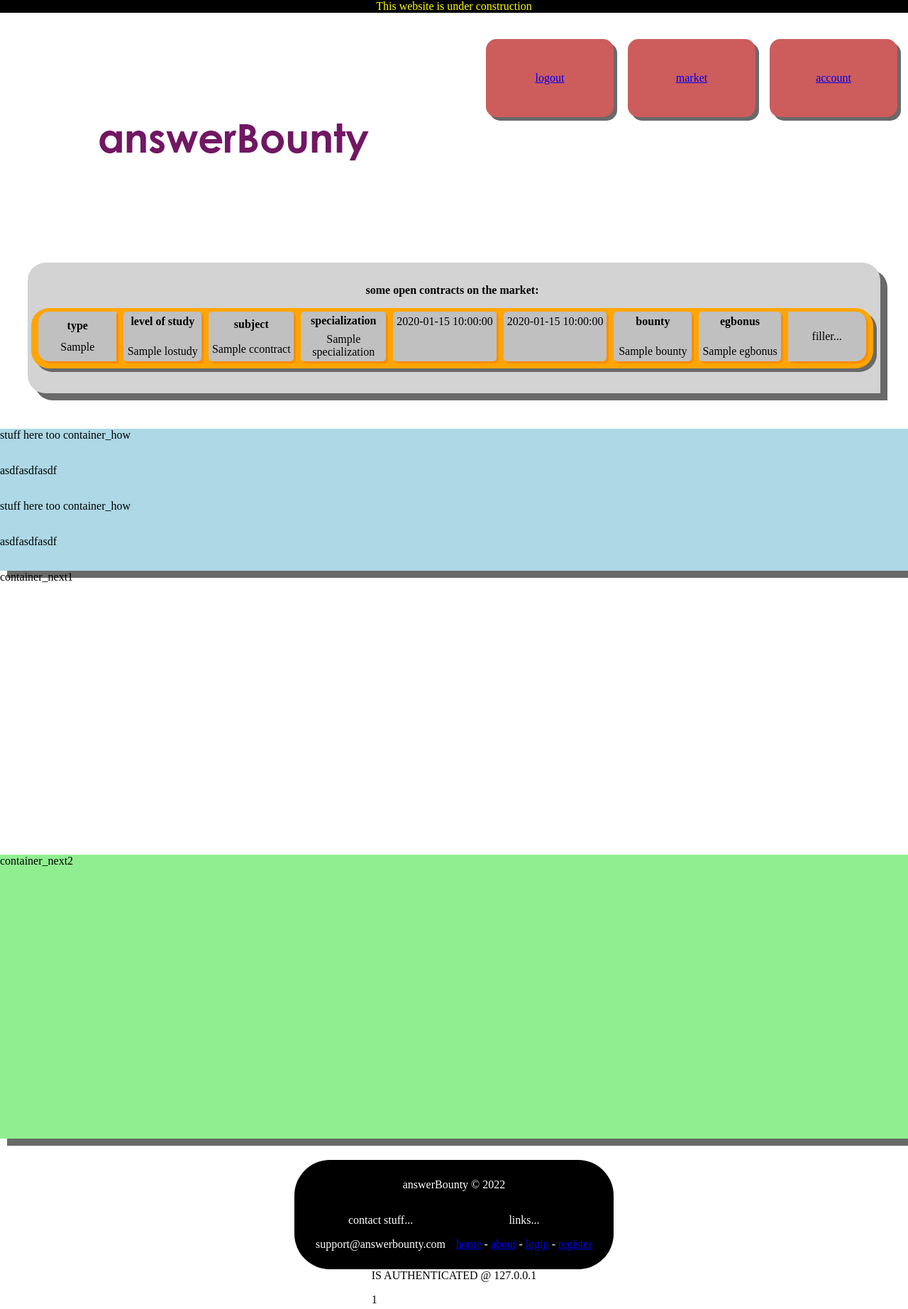
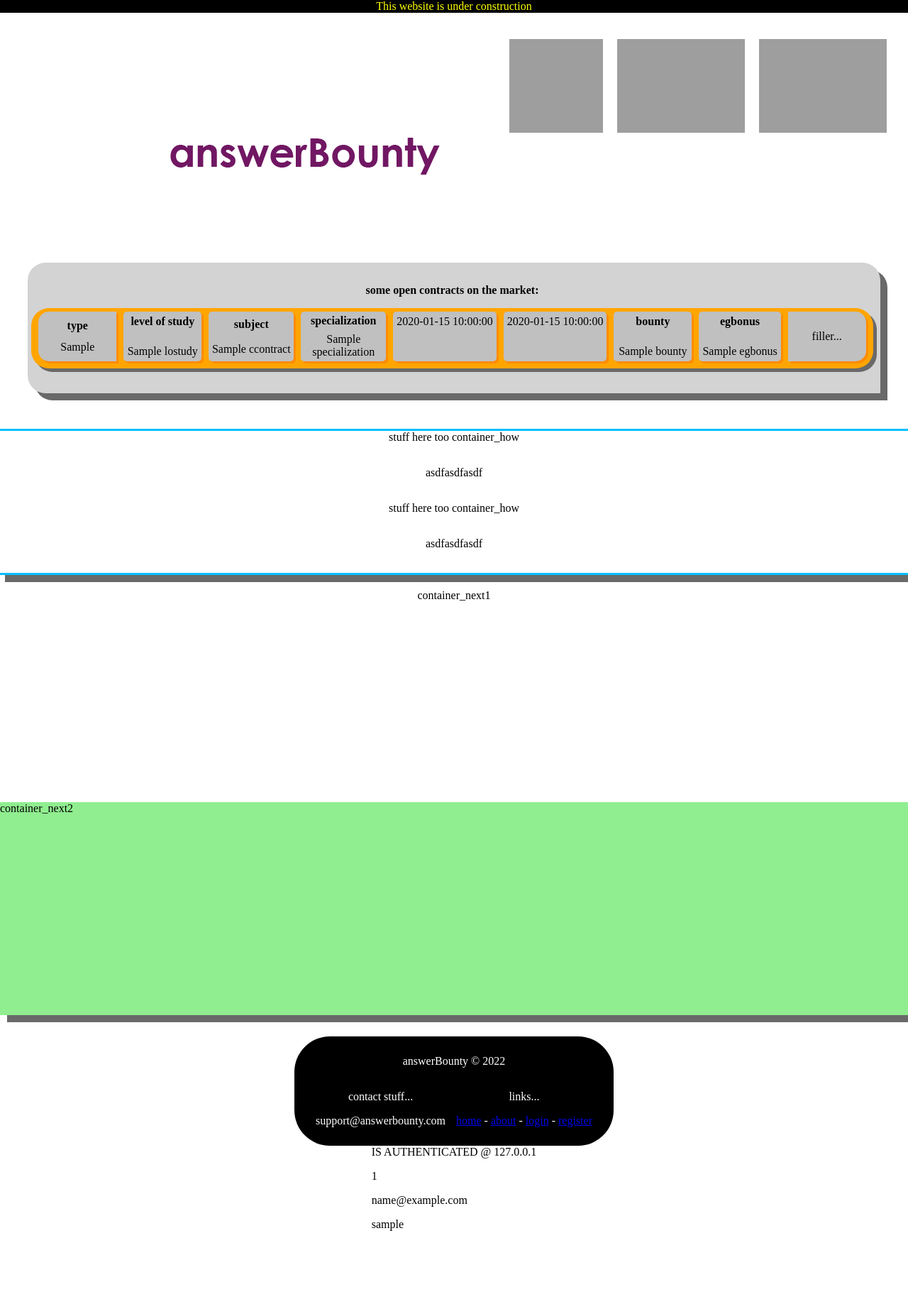
Before and after one commit to maimedlord/ab, a Flask app: page / in a window 1280 px wide. Shown: the top 1844 px of the page at 71% size. After the commit the page ends 1734 px from the top, so only its background shows below. Run offline with Flask 2, Linux system fonts and the light colour scheme; the visitor is signed in with stand-in values (Sample User, id 1); a database or web service that is not in the repository returns one stand-in record (values such as "Sample title"); parts of the project's set-up code (start-up, migrations or seed data) failed here and were passed over; grey boxes are pictures that could not be loaded.

Commit message:
adding buttons

```diff
--- a/app.py
+++ b/app.py
@@ -15,8 +15,11 @@ from forms import CContract, LoginForm, RegistrationForm
 
 app = Flask(__name__)
 
+# NEED to verify safe next as used in login
 login_manager = LoginManager()
 login_manager.init_app(app)
+login_manager.login_message = 'you need to be logged in and authorized to view this page...'
+login_manager.login_view = 'login'
 
 app.config['SECRET_KEY'] = 'secret!'  # put in config file?
 app.config['UPLOAD_FOLDER'] = 'uploads'
@@ -338,6 +341,8 @@ def login():
             # tracking:
             calls.log_userlogin(current_user.id_object)
             next = request.args.get('next')
+            print('YOU NEED TO MAKE SURE THAT THIS LOGIN PROCEDURE IS SAFE: NEXT IS_SAFE_URL(NEXT)')
+            print(next)
             if not is_safe_url(next):
                 return abort(400)
             return redirect(url_for('account'))
--- a/static/css/index.css
+++ b/static/css/index.css
@@ -92,6 +92,21 @@
     height: 10px;
 }
 /* ID'S */
+#button_account {
+    background-image: url("../imgs/account.png");
+    height: 132px;
+    width: 180px;
+}
+#button_logout {
+    background-image: url("../imgs/logout.png");
+    height: 132px;
+    width: 132px;
+}
+#button_market {
+    background-image: url("../imgs/market.png");
+    height: 132px;
+    width: 180px;
+}
 #c_m_bottom {
     background-color: orange;
     display: flex;
@@ -106,18 +121,21 @@
     background-repeat: no-repeat;
     display: flex;
     flex-direction: row;
-    height: 300px;
-    margin-top: 10px;
-    max-width: 1000px;
+    height: 320px;
+    margin-top: 20px;
+    max-width: 800px;
     position: fixed;
     width: 100%;
     z-index: -1;
 }
 #container_how {
-    background-color: lightblue;
+    background-color: white;
+    border-color: deepskyblue;
+    border-style: solid;
     box-shadow: 10px 10px dimgray;
     display: flex;
     flex-direction: column;
+    text-align: center;
     width: 100%;
 }
 #container_market {
@@ -137,18 +155,20 @@
     justify-content: flex-end;
     margin-top: 5px;
     max-width: 1250px;
-    padding-top: 10px;
+    padding: 10px 30px 0px 0px;
     width: 100%;
 }
 #container_next1 {
     background-color: transparent;
-    height: 400px;
+    height: 300px;
+    margin-top: 20px;
+    text-align: center;
     width: 100%;
 }
 #container_next2 {
     background-color: lightgreen;
     box-shadow: 10px 10px dimgray;
-    height: 400px;
+    height: 300px;
     width: 100%;
 }
 #navigation_column {
--- a/templates/index.html
+++ b/templates/index.html
@@ -10,18 +10,15 @@
     <div id="container_navigation" onclick="window.location.href='{{ url_for('index') }}';">
         {% if current_user.is_authenticated %}
             <a href="{{ url_for('logout') }}">
-                <div class="navigation_button">
-                    logout
+                <div id="button_logout">
+                </div>
+            </a>
+            <a href="{{ url_for('account') }}">
+                <div id="button_account">
                 </div>
             </a>
             <a href="{{ url_for('market') }}">
-                <div class="navigation_button">
-                    market
-                </div>
-            </a>
-            <a href="{{ url_for('account') }}">
-                <div class="navigation_button">
-                    account
+                <div id="button_market">
                 </div>
             </a>
         {% else %}
```
Also changed, not shown: static/css/account.css (+23 -2 lines), templates/account.html (+3 -6 lines).
